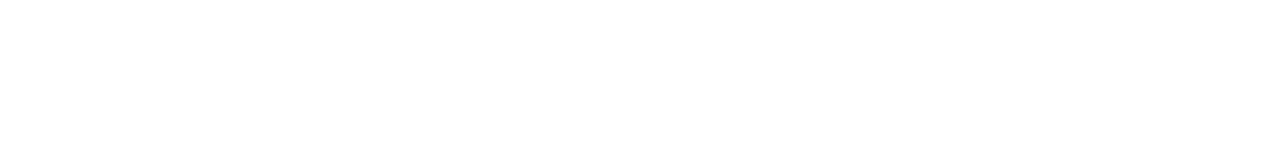
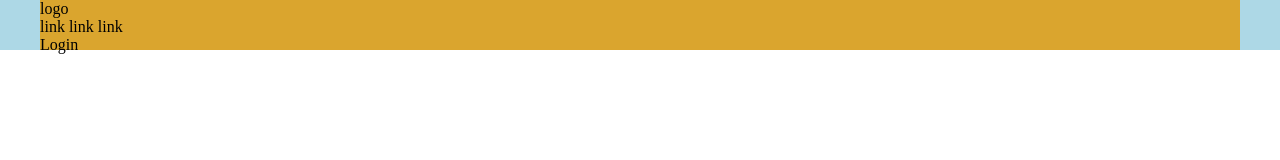
Before and after one commit to SimoVisc/htmlcss-struttura-discord, a plain HTML site: page index.html in a window 1280 px wide. Drawn offline with Linux system fonts and the light colour scheme.

Commit message:
aggiunto header

```diff
--- a/css/style.css
+++ b/css/style.css
@@ -4,3 +4,16 @@
     margin: 0;
     padding: 0;
 }
+/* DEBUG */
+.debug header{
+    background-color: #add8e6;
+}
+.debug .header-top{
+    background-color: #daa52e;
+    height: 50px;
+}
+/* COMMON */
+.container{
+    max-width: 1200px;
+    margin:auto
+}
--- a/index.html
+++ b/index.html
@@ -7,8 +7,15 @@
     <link rel="stylesheet" href="css\style.css">
     <title>Discord</title>
 </head>
-<body>
-    <header></header>
+<body class="debug">
+    <header>
+        <div class="container header-top">
+            <div class="logo">logo</div>
+            <nav class="main-nav"> link link link</nav>
+            <div class="login">Login</div>
+        </div>
+
+    </header>
     <main></main>
     <footer></footer>
 </body>
```
